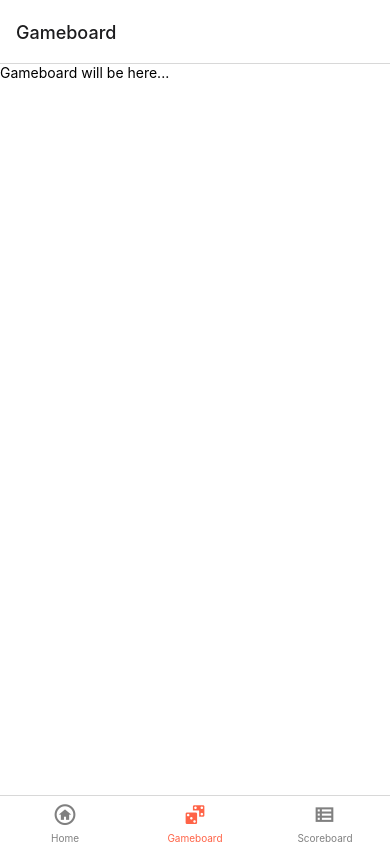
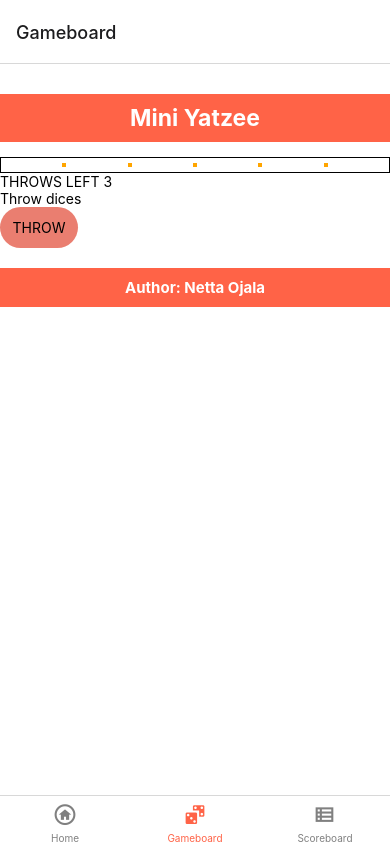
Before and after one commit to n2ojne00/MiniYatzee, a React Native app: screen /Gameboard in a window 390 px wide. Built offline with nearby package versions, Linux system fonts and the light colour scheme.

Commit message:
selecting dices

```diff
--- a/App.js
+++ b/App.js
@@ -11,7 +11,7 @@ export default function App() {
   return (
     <NavigationContainer>
       <Tab.Navigator
-      sceneContainerStyle={{backgroundColor: 'transparent'}}
+        sceneContainerStyle={{ backgroundColor: 'transparent' }}
         screenOptions={({ route }) => ({
           tabBarIcon: ({ focused, color, size }) => {
             let iconName;
@@ -22,13 +22,13 @@ export default function App() {
                 : 'home-circle-outline';
             } else if (route.name === 'Gameboard') {
               iconName = focused
-              ? 'dice-multiple'
-              : 'dice-multiple-outline';
+                ? 'dice-multiple'
+                : 'dice-multiple-outline';
             }
-             else if (route.name === 'Scoreboard') {
+            else if (route.name === 'Scoreboard') {
               iconName = focused
-              ? 'view-list'
-              : 'view-list-outline';
+                ? 'view-list'
+                : 'view-list-outline';
             }
 
             // You can return any component that you like here!
@@ -38,7 +38,8 @@ export default function App() {
           tabBarInactiveTintColor: 'gray',
         })}
       >
-        <Tab.Screen name="Home" component={Home} />
+        <Tab.Screen name="Home" component={Home}
+          options={{ tabBarStyle: { display: "none" } }} />
         <Tab.Screen name="Gameboard" component={Gameboard} />
         <Tab.Screen name="Scoreboard" component={Scoreboard} />
       </Tab.Navigator>
--- a/components/Gameboard.js
+++ b/components/Gameboard.js
@@ -1,13 +1,99 @@
 import React from 'react'
-import { Text, View } from 'react-native'
+import { useState } from 'react';
+import { Pressable, Text, View } from 'react-native'
+import MaterialCommunityIcons from "@expo/vector-icons/MaterialCommunityIcons";
+import Header from './Header'
+import Footer from './Footer'
+import {
+  NBR_OF_DICES,
+  NBR_OF_THROWS,
+  MIN_SPOT,
+  MAX_SPOT,
+  BONUS_POINTS_LIMIT,
+  BONUS_POINTS, } from '../constants/Game'
+import styles from '../styles/styles';
+
+  let board = [];
+
+export default function Gameboard() {
+
+  const [nbrOfThrowsLeft, setNbrOfThrowsLeft] = useState(NBR_OF_THROWS);
+  const [status, setStatus] = useState('Throw dices');
+  const [gameEndStatus, setGameEndStatus] = useState(false);
+
+  // If dices are selected or not
+  const [selectedDices, setSelectedDices] =
+  useState(new Array(NBR_OF_DICES).fill(false));
+  // Dice spots
+  const [diceSpots, setDicesSpots] =
+  useState(new Array(NBR_OF_DICES).fill(0));
+  // If dice points are selected or not
+  const [selectedDicePoints, setSelectedDicePoints] =
+  useState(new Array(MAX_SPOT).fill(false));
+  // Total points for different spots
+  const [diceTotalPoints, setdiceTotalPoints] =
+  useState(new Array(MAX_SPOT).fill(0));
+
+  const [playerName, setPlayerName] = useState('');
+
+  const row = [];
+  //i is dice
+  for (let i = 0; i < NBR_OF_DICES; i++) {
+    row.push(
+      <View style={styles.dice}>
+      <Pressable
+          key={"row" + i}
+          onPress={() => selectDice(i)}
+          >
+        <MaterialCommunityIcons
+          name={board[i]}
+          key={"row" + i}
+          size={50}
+          color={getDiceColor(i)}
+          >
+        </MaterialCommunityIcons>
+      </Pressable>
+      </View>
+    );
+  }
+
+  const selectDice = (k) => {
+    let dices = [...selectedDices];
+    dices[k] = selectedDices[k] ? false : true;
+    setSelectedDices(dices);
+    console.log(dices);
+  }
 
 
-export default function Gameboard() {
+  function getDiceColor(k) {
+    return selectedDices[k] ? "purple" : "pink"
+  }
+
+  const throwDices = () => {
+    for (let k = 0; k < NBR_OF_DICES; k++) {
+      if (!selectedDices[k]) {
+        let randomNumber = Math.floor(Math.random() * MAX_SPOT + 1);
+        board[k] = 'dice-' + randomNumber;
+      }
+    }
+    setNbrOfThrowsLeft(nbrOfThrowsLeft-1);
+  }
+
   return (
-    <View>
-      <Text>
-        Gameboard will be here...
-      </Text>
-    </View>
+    <>
+      <Header />
+      <View style={styles.dicesRow}>
+       {row}
+
+      </View>
+      <Text>THROWS LEFT {nbrOfThrowsLeft}</Text>
+      <Text>{status}</Text>
+      <Pressable
+      style={styles.continueButton}
+      onPress={() => throwDices()}>
+        <Text>THROW</Text>
+      </Pressable>
+      <Footer />
+    </>
   )
 }
--- a/components/Home.js
+++ b/components/Home.js
@@ -59,8 +59,9 @@ export default function Home({ navigation }) {
           :
 
           <>
-            <Text>Rules of the game</Text>
-            <Text multiline="true">
+          <View style={styles.rules}>
+            <Text style={{fontWeight: 'bold', fontSize: 20}}>Rules of the game</Text>
+            <Text multiline="true" style={{fontSize: 15}}>
               THE GAME: Upper section of the classic Yahtzee
               dice game. You have {NBR_OF_DICES} dices and
               for the every dice you have {NBR_OF_THROWS}
@@ -71,7 +72,9 @@ export default function Home({ navigation }) {
               Game ends when all points have been selected.
               The order for selecting those is free.
             </Text>
-            <Text> Good luck, {playerName}</Text>
+            <Text style={{fontWeight: 'bold', fontSize: 15}}> Good luck, {playerName}</Text>
+
+          </View>
 
             <Pressable style={styles.continueButton}
               onPress={() => navigation.navigate('Gameboard')}>
--- a/styles/styles.js
+++ b/styles/styles.js
@@ -71,5 +71,25 @@ export default StyleSheet.create({
     paddingVertical: 12,
     alignItems: 'center',
     borderRadius: 30,
+  },
+  rules: {
+    alignItems: 'center',
+    width: '90%',
+    padding: 10,
+    borderWidth: 4,
+    borderRadius: 30,
+    borderStyle: 'dotted',
+    borderColor: 'tomato',
+    marginBottom: 5,
+  },
+  dice: {
+    borderWidth: 2,
+    borderColor: 'orange',
+  },
+  dicesRow: {
+    flexDirection: 'row',
+    borderWidth: 1,
+    justifyContent: 'space-evenly',
+    paddingVertical: 5,
   }
 });
```
